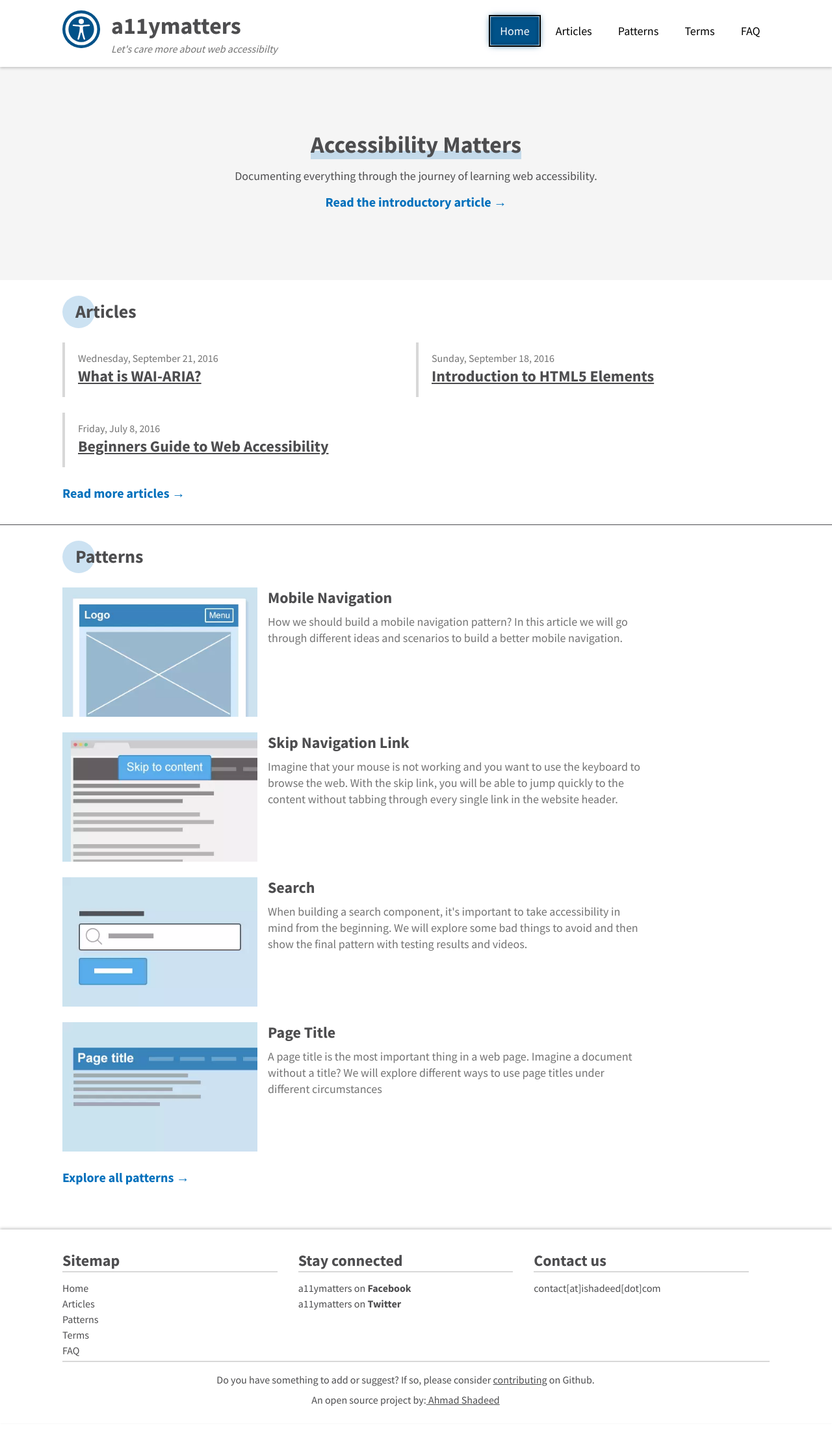
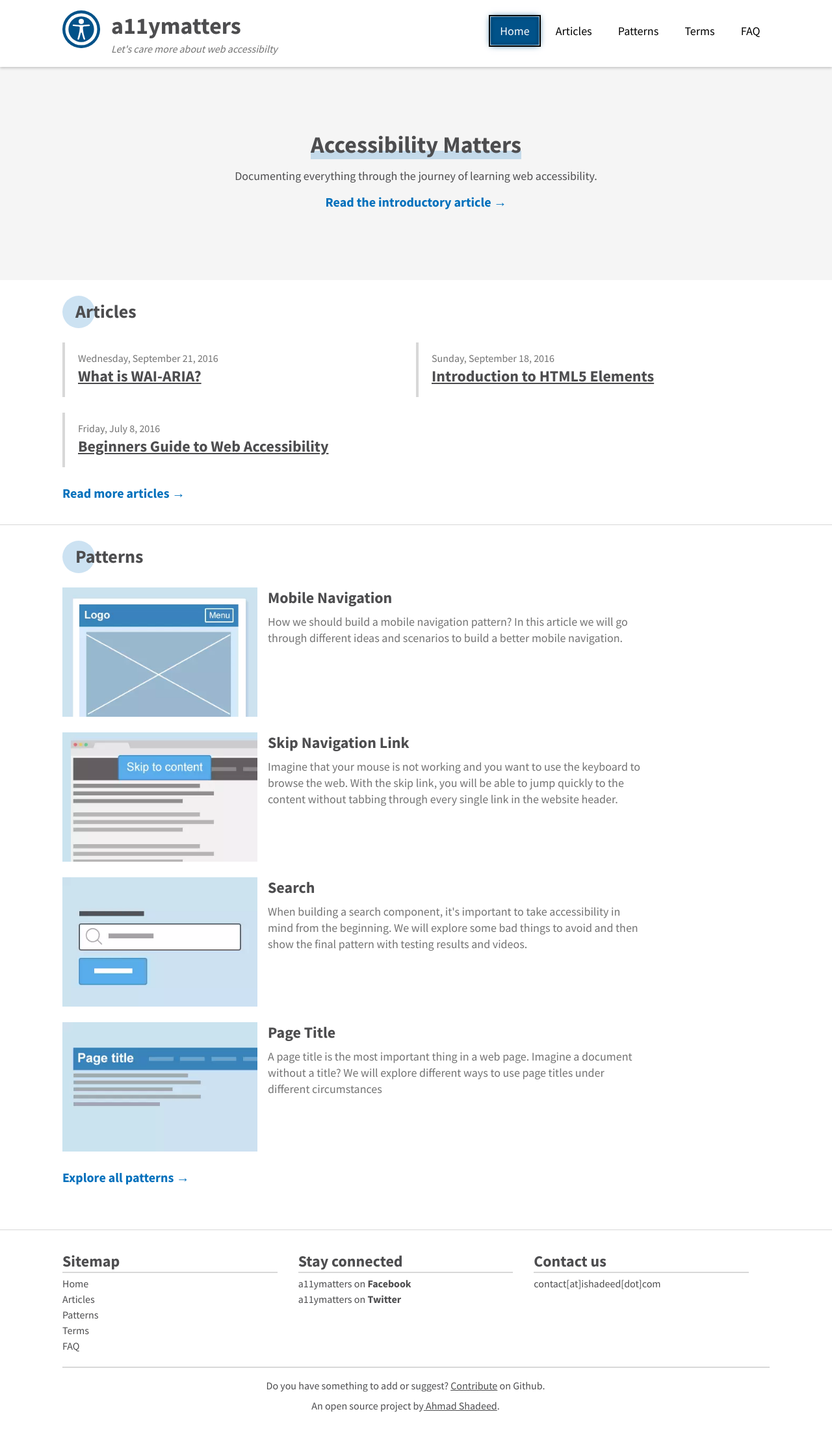
Before and after one commit to shadeed/a11ymatters, a Jekyll site: the page built from index.html, in a window 1280 px wide. Shown: the whole page at 65% size. Built offline with Jekyll 4.4.1, drawn with Linux system fonts in a browser that asks for light colours.

Commit message:
update footer design

```diff
--- a/_includes/footer.html
+++ b/_includes/footer.html
@@ -20,7 +20,7 @@
   	<div class="c-footer__item">
   		<h3 class="c-footer__item__title">Stay connected</h4>
   		<ul class="c-list">
-  			<li class="c-list__item"><a href="https://www.facebook.com/Web-Accessibility-Matters-1126229660775915/">a11ymatters on <strong>Facebook</strong></a></li>
+  			<li class="c-list__item"><a href="https://www.facebook.com/weba11ymatters">a11ymatters on <strong>Facebook</strong></a></li>
   			<li class="c-list__item"><a href="https://twitter.com/weba11ymatters">a11ymatters on <strong>Twitter</strong></a></li>
   		</ul>
   	</div>
@@ -32,10 +32,11 @@
 
   	<div class="c-footer__item c-footer__item--full c-footer__item--legal">
   		<p>
-			  Do you have something to add or suggest? If so, please consider <a href="https://github.com/shadeed/a11ymatters/issues" target="_blank">contributing</a> on Github.
+			  Do you have something to add or suggest? <a href="https://github.com/shadeed/a11ymatters/issues" target="_blank">Contribute</a> on Github.
 		</p>
 		<p>
-			An open source project by:<a href="https://www.ishadeed.com" target="_blank"> Ahmad Shadeed</a>
+			An open source project by<a href="https://www.ishadeed.com" target="_blank"> Ahmad Shadeed</a>.
+
 		</p>
   	</div>
   </div>
--- a/_layouts/pattern.html
+++ b/_layouts/pattern.html
@@ -24,7 +24,7 @@
                     <strong>Last updated: </strong> {{ page.updated | date: "%A, %B %-d, %Y" }}.
                 </p>
                 <p>
-                    If you have a suggestion or an issue please <a href="#">submit</a> it on a11ymatters on Github.
+                    If you have a suggestion or an issue please <a href="https://github.com/shadeed/a11ymatters/issues">submit</a> it on a11ymatters on Github.
                 </p>
             </div>
 
--- a/_scss/components/_components.module.scss
+++ b/_scss/components/_components.module.scss
@@ -16,7 +16,7 @@
 }
 
 .c-module--patterns {
-    border-top: 1px solid $color-black;
+    border-top: 1px solid $color-grey-light;
 }
 
     .c-module--intro__title {
--- a/assets/css/main.css
+++ b/assets/css/main.css
@@ -320,7 +320,7 @@
 
 .c-footer {
   background: #fff;
-  box-shadow: 0 -2px 4px 0 rgba(0, 0, 0, 0.2);
+  border-top: 1px solid #d8d8d8;
   padding-top: 32px;
   padding-bottom: 16px; }
   .c-footer:after {
@@ -343,26 +343,33 @@
     width: 100%; } }
 
 .c-footer__item--legal {
-  border-top: 2px solid #d8d8d8;
-  padding-top: 16px;
-  text-align: center; }
+  margin-top: 16px; }
   .c-footer__item--legal p {
     color: #4d4d4f; }
   .c-footer__item--legal a {
     text-decoration: underline;
     color: inherit; }
-    .c-footer__item--legal a:hover {
+    .c-footer__item--legal a:hover, .c-footer__item--legal a:focus {
       color: #015289; }
+    .c-footer__item--legal a:focus {
+      outline: 0; }
+  @media (min-width: 58em) {
+    .c-footer__item--legal {
+      border-top: 2px solid #d8d8d8;
+      padding-top: 16px;
+      text-align: center; } }
 
 .c-footer__item--email a {
   color: #4d4d4f; }
-  .c-footer__item--email a:hover {
+  .c-footer__item--email a:hover, .c-footer__item--email a:focus {
     text-decoration: underline;
     color: #0170bc; }
+  .c-footer__item--email a:focus {
+    outline: 0; }
 
 .c-footer__item__title {
   border-bottom: 2px solid #d8d8d8;
-  margin-bottom: 16px; }
+  margin-bottom: 8px; }
 
 .c-headline {
   position: relative;
@@ -401,7 +408,7 @@
       padding-bottom: 96px; } }
 
 .c-module--patterns {
-  border-top: 1px solid #4d4d4f; }
+  border-top: 1px solid #d8d8d8; }
 
 .c-module--intro__title {
   font-size: 2.25rem;
@@ -607,9 +614,11 @@
   .c-list__item a {
     display: block;
     color: #4d4d4f; }
-    .c-list__item a:hover {
+    .c-list__item a:hover, .c-list__item a:focus {
       text-decoration: underline;
       color: #0170bc; }
+    .c-list__item a:focus {
+      outline: 0; }
   .c-list--bullet .c-list__item {
     position: relative;
     padding-left: 16px; }
@@ -627,7 +636,7 @@
     color: #4d4d4f;
     border-radius: 4px;
     transition: background 0.2s ease-out; }
-    .c-list--outline .c-list__item a:hover {
+    .c-list--outline .c-list__item a:hover, .c-list--outline .c-list__item a:focus {
       text-decoration: underline;
       color: #0170bc;
       background: #f2f2f2; }
--- a/index.html
+++ b/index.html
@@ -13,6 +13,8 @@
 			</div>
 	</section>
 
+	<hr class="visually-hidden">
+
 	<section class="c-module">
 		<div class="o-wrapper">
 			<h2 class="c-headline">Articles</h2>
@@ -21,6 +23,8 @@
 		</div>
 	</section>
 
+	<hr class="visually-hidden">
+
 	<section class="c-module c-module--patterns">
 		<div class="o-wrapper">
 			<h2 class="c-headline">Patterns</h2>
@@ -28,4 +32,6 @@
 			<a class="c-link u-push-top" href="#">Explore all patterns <span aria-hidden="true">→</span></a>
 		</div>
 	</section>
+
+	<hr class="visually-hidden">
 </main>
```
Also changed, not shown: _scss/components/_components.footer.scss (+21 -7 lines), _scss/components/_components.list.scss (+8 -6 lines).
